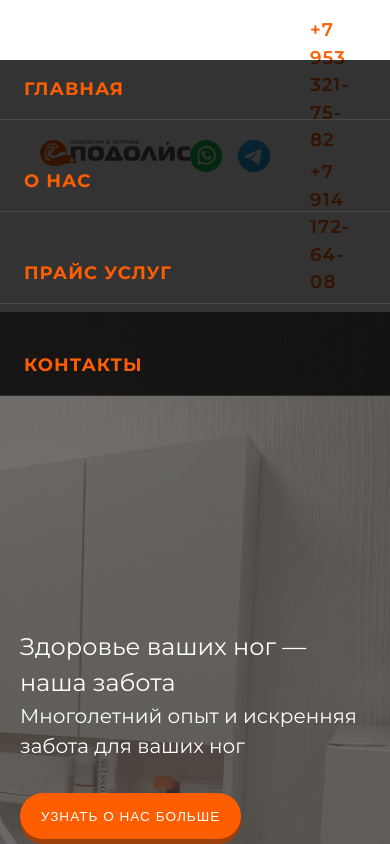
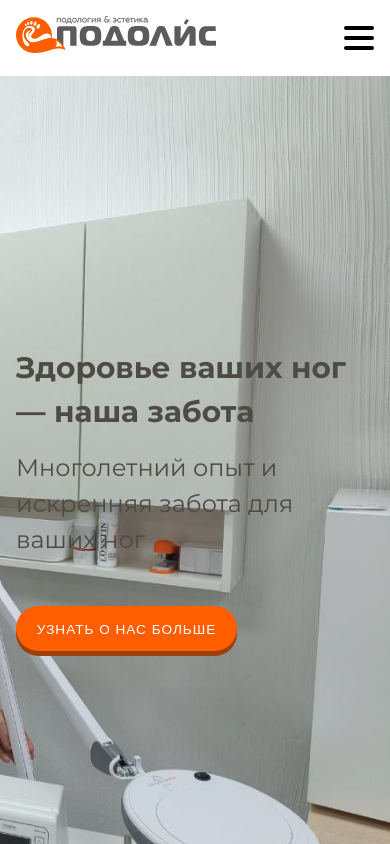
Before and after one commit to AlexPror/podoLis2, a Vue app: page / in a window 390 px wide. Shown: the top 844 px of the page. Built offline with nearby package versions, Linux system fonts and the light colour scheme.

Commit message:
mobile menu & other improvements

```diff
--- a/src/assets/styles/_headings.scss
+++ b/src/assets/styles/_headings.scss
@@ -6,3 +6,16 @@ h5,
 h6 {
   font-family: $headings-font;
 }
+
+
+h1 {
+  font-size: 3rem;
+
+  @media (width <= 1366px) {
+    font-size: 2.25rem;
+  }
+
+  @media (width <= 768px) {
+    font-size: 1.85rem;
+  }
+}
--- a/src/components/AppFooter.vue
+++ b/src/components/AppFooter.vue
@@ -86,18 +86,27 @@ const scrollToSection = (id: string) => {
 
 .footer__container {
   display: flex;
+  flex-wrap: wrap;
   gap: 40px;
-  flex-wrap: wrap;
   justify-content: center;
+
+  @media (width <= 768px) {
+    flex-direction: column;
+    gap: 30px;
+  }
 }
 
 .footer__block {
+  display: flex;
   flex: 1 1 220px;
-  display: flex;
   flex-direction: column;
   gap: 16px;
+  margin-bottom: 0;
   min-width: 220px;
-  margin-bottom: 0;
+
+  @media (width <= 768px) {
+    min-width: 100%;
+  }
 }
 
 .footer__block--info {
@@ -106,9 +115,9 @@ const scrollToSection = (id: string) => {
 
 .footer__block--price,
 .footer__block--about {
+  align-items: center;
   display: flex;
   justify-content: center;
-  align-items: center;
   text-transform: uppercase;
 }
 
@@ -119,11 +128,11 @@ const scrollToSection = (id: string) => {
   cursor: pointer;
   font-size: 20px;
   font-weight: 700;
+  margin: 0;
   padding: 0;
   text-align: left;
   text-transform: uppercase;
   transition: color 0.3s ease;
-  margin: 0;
 }
 
 .footer__link:hover,
@@ -171,13 +180,20 @@ const scrollToSection = (id: string) => {
 .footer__bottom {
   border-top: 1px solid #444;
   display: flex;
+  flex-wrap: wrap;
   font-size: 12px;
   gap: 20px;
   justify-content: center;
   margin: 30px auto 0;
   max-width: 1200px;
   padding-top: 15px;
-  flex-wrap: wrap;
+
+  @media (width <= 768px) {
+    flex-direction: column;
+    font-size: 13px;
+    gap: 10px;
+    margin-top: 20px;
+  }
 }
 
 .footer__policy-link {
@@ -192,23 +208,4 @@ const scrollToSection = (id: string) => {
   color: #f60;
   outline: none;
 }
-
-/* Адаптив */
-@media (max-width: 768px) {
-  .footer__container {
-    flex-direction: column;
-    gap: 30px;
-  }
-
-  .footer__block {
-    min-width: 100%;
-  }
-
-  .footer__bottom {
-    flex-direction: column;
-    font-size: 13px;
-    gap: 10px;
-    margin-top: 20px;
-  }
-}
 </style>
--- a/src/components/AppHeader.vue
+++ b/src/components/AppHeader.vue
@@ -3,6 +3,13 @@ import HeaderNav from './HeaderNav.vue'
 import AppLogo from './AppLogo.vue'
 import Container from './Container.vue'
 import SocialIcons from './SocialIcons.vue'
+import { ref } from 'vue'
+
+const isMobileMenuVisible = ref(false)
+
+const toggleMobileMenu = () => {
+  isMobileMenuVisible.value = !isMobileMenuVisible.value
+}
 </script>
 
 <template>
@@ -17,6 +24,21 @@ import SocialIcons from './SocialIcons.vue'
           <a href="tel:+79141726408" class="header__phone"> +7 914 172-64-08 </a>
         </div>
       </div>
+      <div :class="['header-mobile-menu-toggle', { 'active': isMobileMenuVisible }]" @click="toggleMobileMenu">
+        <span></span>
+        <span></span>
+        <span></span>
+      </div>
+
+      <div :class="['mobile-menu', { 'mobile-menu--active': isMobileMenuVisible }]">
+        Я мобильное меню, юхууу
+
+        <div :class="['header-mobile-menu-toggle', { 'active': isMobileMenuVisible }]" @click="toggleMobileMenu">
+          <span></span>
+          <span></span>
+          <span></span>
+        </div>
+      </div>
     </Container>
   </header>
 </template>
@@ -24,23 +46,35 @@ import SocialIcons from './SocialIcons.vue'
 <style scoped lang="scss">
 .header {
   background-color: $white;
-  padding: 1rem 20px;
+  padding: 1rem 0;
 }
 
 .header__container {
   align-items: center;
   display: flex;
+
+  @media (width <= 992px) {
+    justify-content: space-between;
+  }
 }
 
 .header__nav {
   margin-left: auto;
   margin-right: auto;
+
+  @media (width <= 992px) {
+    display: none;
+  }
 }
 
 .header__wrap {
   align-items: center;
   display: flex;
   gap: 40px;
+
+  @media (width <= 992px) {
+    display: none;
+  }
 }
 
 // Phone
@@ -59,4 +93,64 @@ import SocialIcons from './SocialIcons.vue'
   flex-direction: column;
   gap: 4px;
 }
+
+/* Базовые стили для контейнера */
+.header-mobile-menu-toggle {
+  cursor: pointer;
+  display: none;
+  flex-direction: column;
+  height: 24px;
+  justify-content: space-between;
+  position: relative;
+  width: 30px;
+
+  @media (width <= 992px) {
+    display: flex;
+  }
+}
+
+/* Общие стили для линий */
+.header-mobile-menu-toggle span {
+  background-color: #000;
+  border-radius: 2px;
+  display: block;
+  height: 4px;
+  transform-origin: center;
+  transition: $transition-base;
+  width: 100%;
+
+  .mobile-menu & {
+    background-color: $white;
+  }
+}
+
+.header-mobile-menu-toggle.active span:nth-child(1) {
+  transform: translateY(10px) rotate(45deg);
+}
+
+.header-mobile-menu-toggle.active span:nth-child(2) {
+  opacity: 0;
+}
+
+.header-mobile-menu-toggle.active span:nth-child(3) {
+  transform: translateY(-10px) rotate(-45deg);
+}
+
+.mobile-menu {
+  background-color: $black;
+  bottom: 0;
+  color: $white;
+  padding: 1rem;
+  position: fixed;
+  right: 0;
+  top: 0;
+  transform: translateX(100%);
+  transition: $transition-base;
+  width: 320px;
+  z-index: 2000;
+}
+
+.mobile-menu--active {
+  transform: translateX(0);
+}
 </style>
--- a/src/components/AppLogo.vue
+++ b/src/components/AppLogo.vue
@@ -9,5 +9,9 @@
 <style lang="scss" scoped>
 .logo {
   max-width: 300px;
+
+  @media (width <= 1366px) {
+    max-width: 200px;
+  }
 }
 </style>
--- a/src/components/Container.vue
+++ b/src/components/Container.vue
@@ -8,7 +8,8 @@
 .container {
   margin: 0 auto;
   max-width: 1680px;
-  padding: 0 20px;
+  padding: 0 1rem;
+  width: 100%;
 }
 
 .footer-container {
--- a/src/components/HeaderNav.vue
+++ b/src/components/HeaderNav.vue
@@ -23,6 +23,10 @@ const links = [
   margin: 0;
   padding: 0;
 
+  @media (width <= 1140px) {
+    gap: 1rem;
+  }
+
   @media (width <= 768px) {
     background-color: #000c;
     flex-direction: column;
@@ -43,6 +47,7 @@ const links = [
   letter-spacing: 1px;
   text-transform: uppercase;
   transition: $transition-base;
+  white-space: nowrap;
 
   @media (width <= 768px) {
     border-bottom: 1px solid rgb(255 255 255 / 10%);
--- a/src/components/HeroSection.vue
+++ b/src/components/HeroSection.vue
@@ -23,11 +23,10 @@ const goToAbout = () => {
   <section class="hero-section" id="hero">
     <Container>
       <div
-        class="hero-section__background"
+        class="hero-section__bg"
         :style="{ backgroundImage: `url(${backgroundHeroSection})` }"
       ></div>
       <slot />
-      <div class="hero-section__overlay"></div>
       <div class="hero-section__content">
         <h1 class="hero-section__title">Здоровье ваших ног — наша забота</h1>
         <div class="hero-section__descr">Многолетний опыт и искренняя забота для ваших ног</div>
@@ -41,7 +40,7 @@ const goToAbout = () => {
 
 <style scoped lang="scss">
 .hero-section {
-  color: $white;
+  color: #4e4b46;
   display: flex;
   flex-direction: column;
   height: 100vh;
@@ -51,7 +50,7 @@ const goToAbout = () => {
   user-select: none;
 }
 
-.hero-section__background {
+.hero-section__bg {
   background-position: right center;
   background-repeat: no-repeat;
   background-size: cover;
@@ -74,8 +73,13 @@ const goToAbout = () => {
   // max-width: 50%;
 }
 
+.hero-section__title {
+  font-weight: 700;
+}
+
 .hero-section__descr {
-  font-size: 1.25rem;
-  margin-bottom: 2rem;
+  font-size: 1.5rem;
+  margin-bottom: 3rem;
+  margin-top: 1rem;
 }
 </style>
--- a/src/components/SocialIcons.vue
+++ b/src/components/SocialIcons.vue
@@ -25,17 +25,20 @@
 .social-icons {
   display: flex;
   gap: 1rem;
+
+  @media (width <= 1140px) {
+    gap: 0.5rem;
+  }
 }
 
 .social-icons__item {
   background-repeat: no-repeat;
-  height: 2rem;
+  background-size: contain;
   display: block;
   height: 2rem;
   max-width: 100%;
   transition: 0.15s ease-in-out;
   width: 2rem;
-  background-size: contain;
 
   &:hover {
     opacity: 0.6;
--- a/src/views/AboutView.vue
+++ b/src/views/AboutView.vue
@@ -39,7 +39,7 @@ const goToContactsSection = async () => {
 <template>
   <section class="about-section" id="about">
     <div
-      class="about-section__background"
+      class="about-section__bg"
       :style="{ backgroundImage: `url(${slides[currentSlide]})` }"
     ></div>
     <div class="about-section__overlay"></div>
@@ -156,7 +156,7 @@ const goToContactsSection = async () => {
   user-select: none;
 }
 
-.about-section__background {
+.about-section__bg {
   background-position: center;
   background-repeat: no-repeat;
   background-size: cover;
@@ -166,7 +166,7 @@ const goToContactsSection = async () => {
 }
 
 .about-section__overlay {
-  background-color: rgba(0, 0, 0, 0.4);
+  background-color: rgb(0 0 0 / 40%);
   inset: 0;
   pointer-events: none;
   position: absolute;
@@ -192,7 +192,7 @@ const goToContactsSection = async () => {
   z-index: 10;
 }
 
-@media (max-width: 768px) {
+@media (width <= 768px) {
   .about-section__content {
     font-size: 16px;
     gap: 16px;
@@ -202,7 +202,7 @@ const goToContactsSection = async () => {
   }
 }
 
-@media (max-width: 400px) {
+@media (width <= 400px) {
   .about-section__content {
     font-size: 14px;
     gap: 12px;
@@ -214,16 +214,16 @@ const goToContactsSection = async () => {
   font-size: 28px;
   font-weight: 700;
   margin-bottom: 50px;
-  text-shadow: 0 0 8px rgba(0, 0, 0, 0.7);
+  text-shadow: 0 0 8px rgb(0 0 0 / 70%);
 }
 
-@media (max-width: 768px) {
+@media (width <= 768px) {
   .about-section__title {
     font-size: 22px;
   }
 }
 
-@media (max-width: 400px) {
+@media (width <= 400px) {
   .about-section__title {
     font-size: 18px;
   }
@@ -233,16 +233,16 @@ const goToContactsSection = async () => {
 
 .specialisation {
   color: #333;
+  line-height: 1.55;
   margin: 40px auto;
   max-width: 800px;
   padding: 2rem 4rem;
   text-align: left;
-  line-height: 1.55;
 }
 
 .specialisation__title {
+  font-size: 20px;
   margin-bottom: 1.25rem;
-  font-size: 20px;
 }
 
 .specialisation__paragraph {
@@ -254,7 +254,7 @@ const goToContactsSection = async () => {
   font-weight: 700;
 }
 
-@media (max-width: 768px) {
+@media (width <= 768px) {
   .specialisation {
     max-width: 100%;
     padding: 0 15px;
@@ -272,78 +272,80 @@ const goToContactsSection = async () => {
 /* --------------------------------- */
 
 .podology-issues {
+  margin: 0 auto;
   max-width: 800px;
-  margin: 0 auto;
   padding: 2rem 1rem;
 }
 
 .podology-issues__title {
   font-size: 28px;
   font-weight: 700;
+  letter-spacing: 0.05em;
   margin-bottom: 2rem;
-  letter-spacing: 0.05em;
   text-align: center;
 }
 
 .podology-issues__subtitle {
+  color: #333;
   font-size: 18px;
   font-weight: 700;
-  margin: 0 0 0.5rem 0;
   letter-spacing: 0.05em;
-  color: #333;
+  margin: 0 0 0.5rem;
 }
 
 .podology-issues__list {
   list-style: none;
+  margin: 0;
   padding: 0;
-  margin: 0;
 }
 
 .podology-issues__item {
+  align-items: flex-start;
   display: flex;
-  align-items: flex-start;
   gap: 1rem;
   margin-bottom: 1.8rem;
 }
 
 .podology-issues__number {
+  align-items: center;
+  background-color: #f60; /* оранжевый */
+  border-radius: 50%;
+  color: #fff;
+  display: flex;
   flex-shrink: 0;
-  width: 36px;
+  font-size: 18px;
+  font-weight: 700;
   height: 36px;
-  background-color: #f60; /* оранжевый */
-  color: #fff;
-  font-weight: 700;
-  font-size: 18px;
-  border-radius: 50%;
-  display: flex;
   justify-content: center;
-  align-items: center;
   letter-spacing: 0.1em;
   user-select: none;
+  width: 36px;
 }
 
 .podology-issues__text {
+  color: #333;
   font-size: 16px;
+  letter-spacing: 0.03em;
   line-height: 1.6;
-  letter-spacing: 0.03em;
   margin: 0;
-  color: #333;
 }
 
 /* Адаптив */
-@media (max-width: 768px) {
+@media (width <= 768px) {
   .podology-issues__title {
     font-size: 24px;
   }
+
   .podology-issues__text {
     font-size: 15px;
   }
 }
 
-@media (max-width: 400px) {
+@media (width <= 400px) {
   .podology-issues__title {
     font-size: 20px;
   }
+
   .podology-issues__text {
     font-size: 14px;
   }
```
